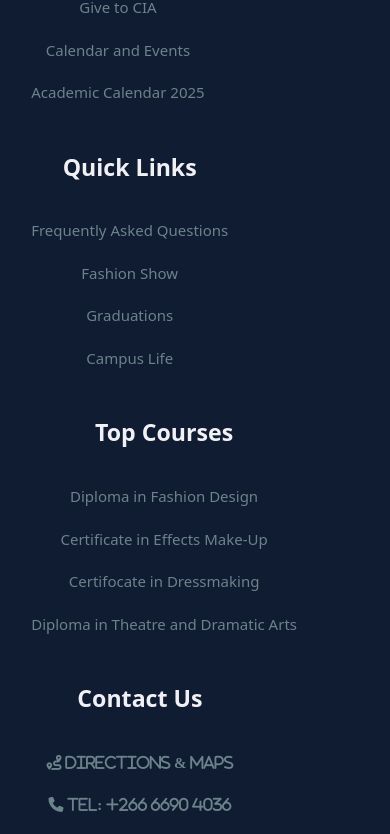
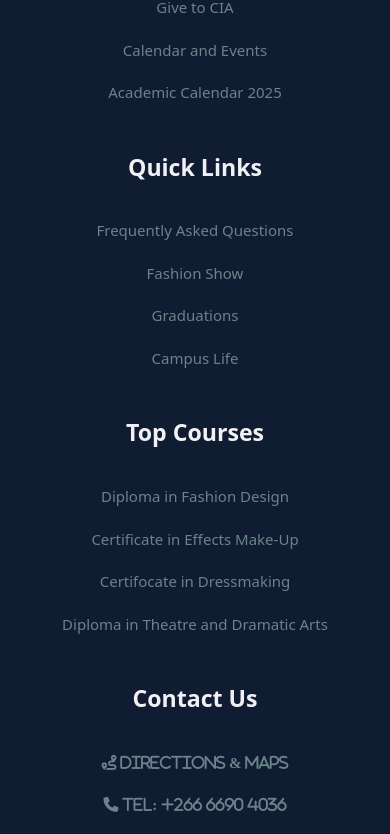
Before and after one commit to Ben214736/cograbig, a plain HTML site: page index.html in a window 390 px wide. Shown: the part 4556-5390 px from the top of the page. Drawn offline with nearby package versions, Linux system fonts and the light colour scheme.

Commit message:
Added CSS for footer for 769 screens

```diff
--- a/style.css
+++ b/style.css
@@ -1101,6 +1101,12 @@ nav ul li a:hover {
     .card-body {
         text-align: center;
     }
+
+    footer {
+        flex-direction: column;
+        text-align: center;
+        align-items: center;
+    }
    }
 
    @media (max-width: 475px) {
```
